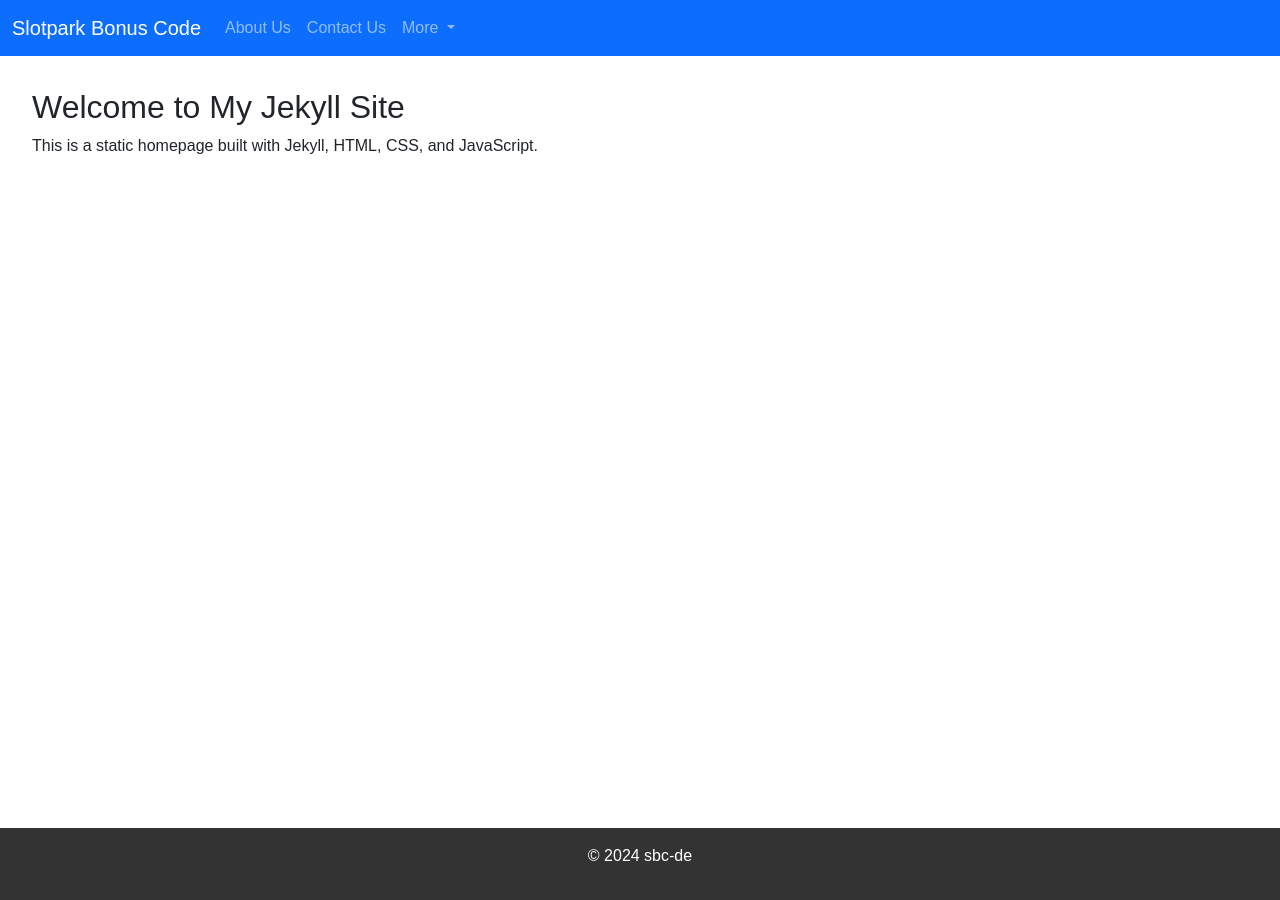
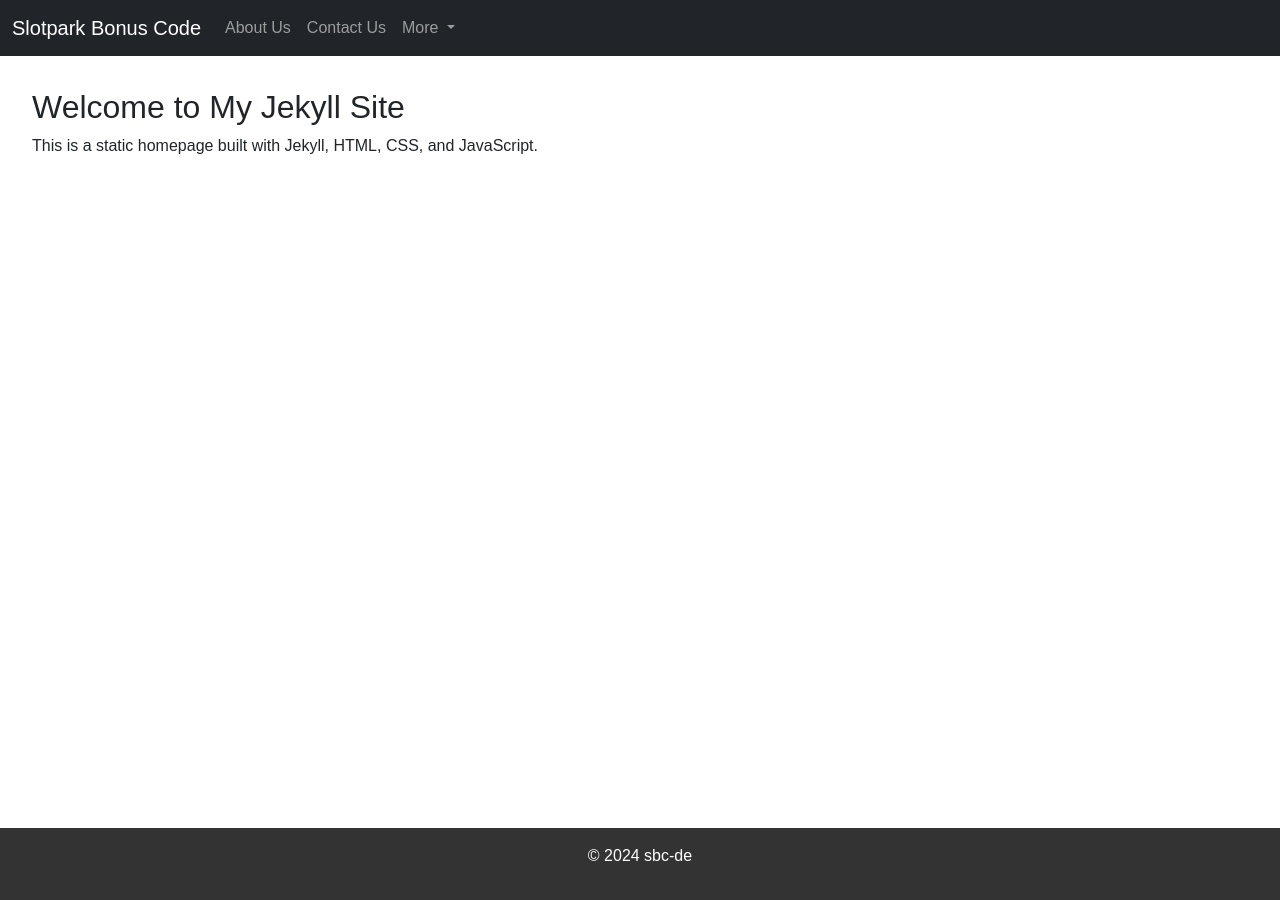
Before and after one commit to Prollad99/sbc-de, a Jekyll site: the page built from index.html, in a window 1280 px wide. Built offline with Jekyll 4.4.1, drawn with Linux system fonts in a browser that asks for light colours.

Commit message:
Update home.html

```diff
--- a/_layouts/home.html
+++ b/_layouts/home.html
@@ -9,9 +9,9 @@
 </head>
 <body>
   <header>
-    <nav class="navbar navbar-expand-lg navbar-dark bg-primary">
+    <nav class="navbar navbar-expand-lg navbar-dark bg-dark">
       <div class="container-fluid">
-        <a class="navbar-brand" href="https://slotparkbonuscode.de/">Slotpark Bonus Code</a>
+        <a class="navbar-brand" href="{{ '/' }}">Slotpark Bonus Code</a>
         <button class="navbar-toggler" type="button" data-bs-toggle="collapse" data-bs-target="#navbarNavDarkDropdown" aria-controls="navbarNavDarkDropdown" aria-expanded="false" aria-label="Toggle navigation">
           <span class="navbar-toggler-icon"></span>
         </button>
```
